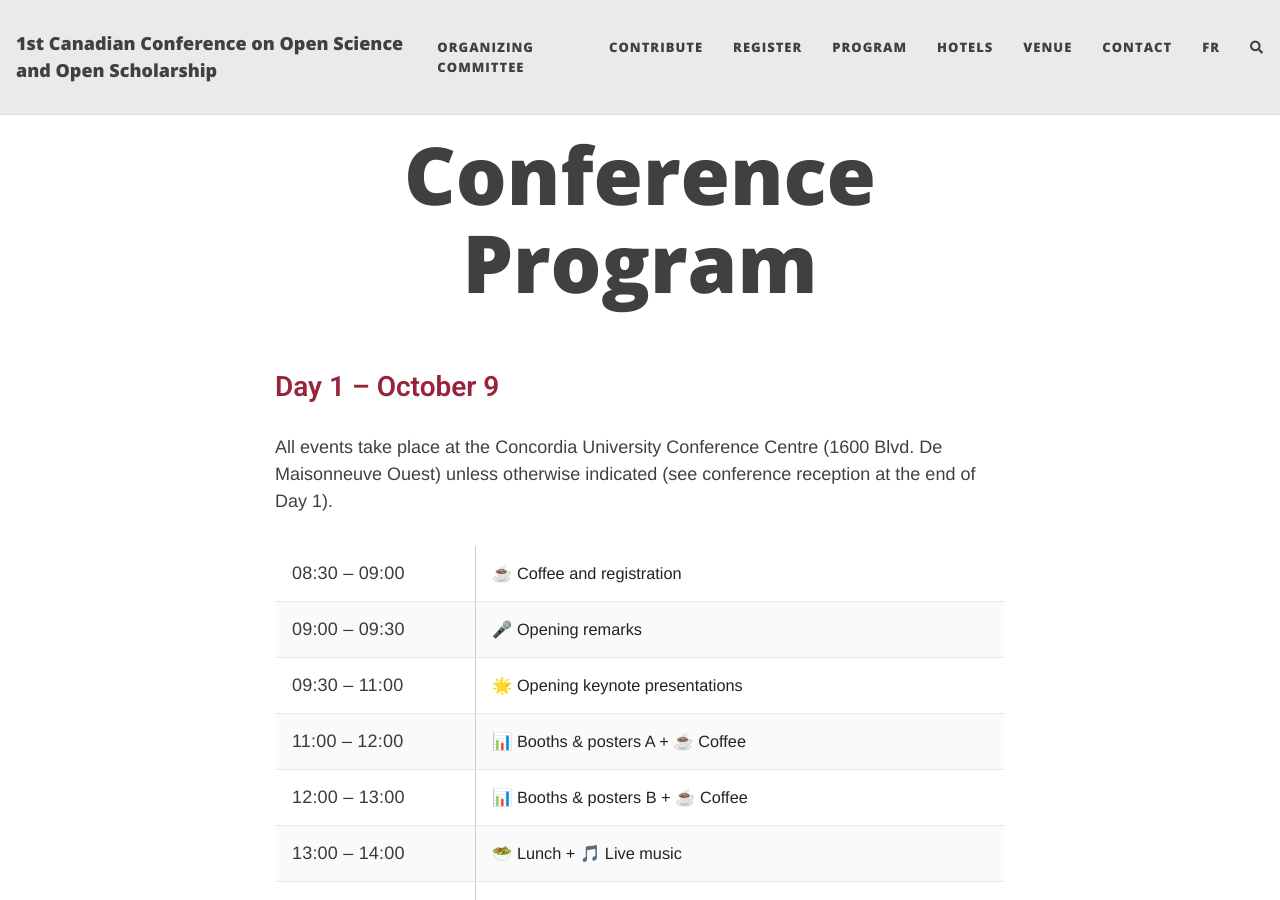
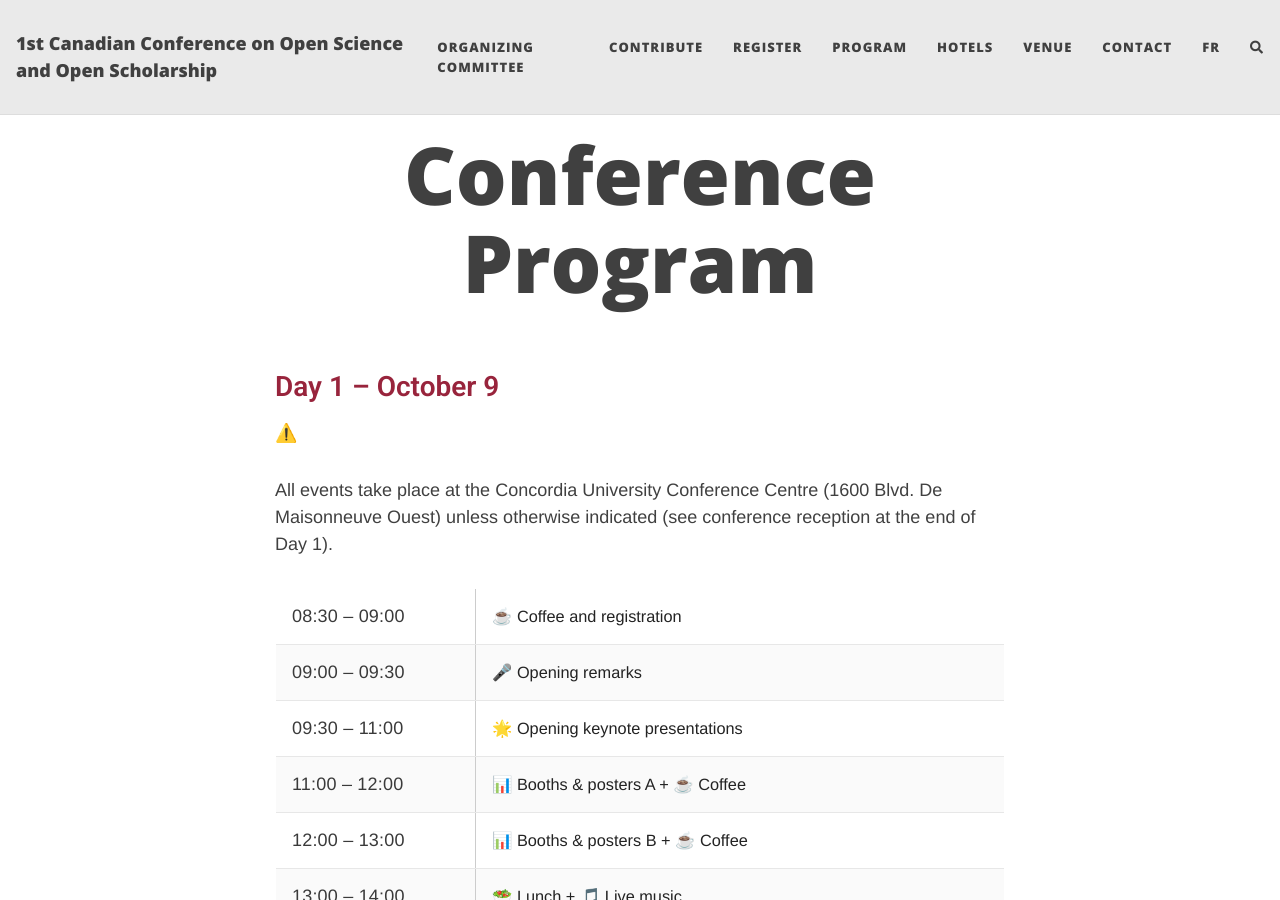
Before and after one commit to oscanada/oscanada.github.io, a Jekyll site: the page built from en/program.html, in a window 1280 px wide and 900 px high. Built offline with Jekyll 4.4.1, drawn with Linux system fonts in a browser that asks for light colours; nearby versions of some CDN libraries; comment, search, counter and statistics services are not loaded.

Commit message:
Update program.html

```diff
--- a/en/program.html
+++ b/en/program.html
@@ -125,7 +125,16 @@
   <main class="schedule">
     <h5>Day 1 – October 9</h5>
 
-    <p>All events take place at the Concordia University Conference Centre (1600 Blvd. De Maisonneuve Ouest) unless otherwise indicated (see conference reception at the end of Day 1).</p>
+    <div class="callout">
+      <div class="callout__icon">⚠️</div>
+      <div>
+        <p class="callout__body">
+          All events take place at the Concordia University Conference Centre (1600 Blvd. De Maisonneuve Ouest) unless otherwise indicated (see conference reception at the end of Day 1).
+        </p>
+      </div>
+    </div>
+
+    <p></p>
 
     <table class="schedule-table">
       <tbody>
```
